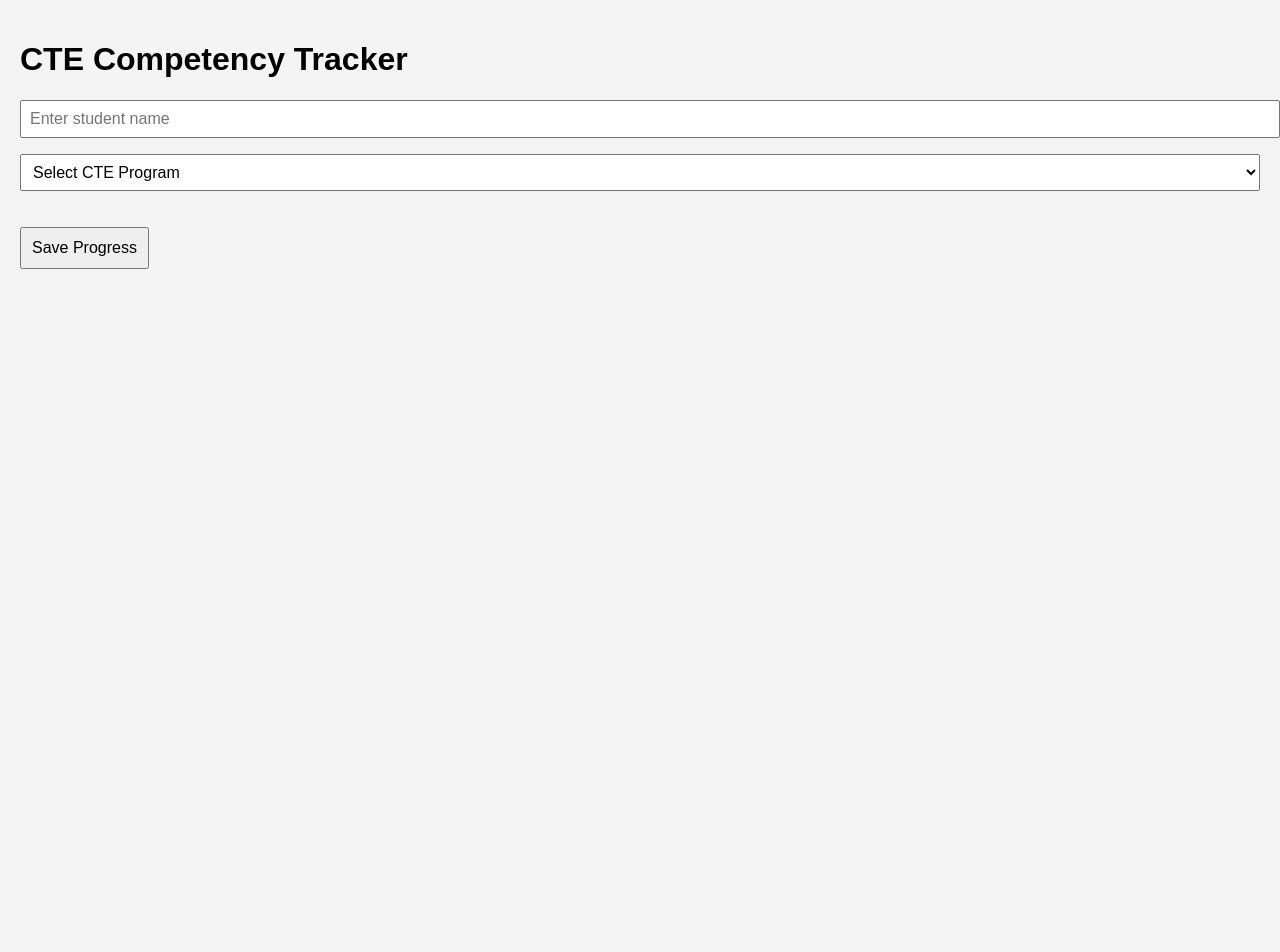
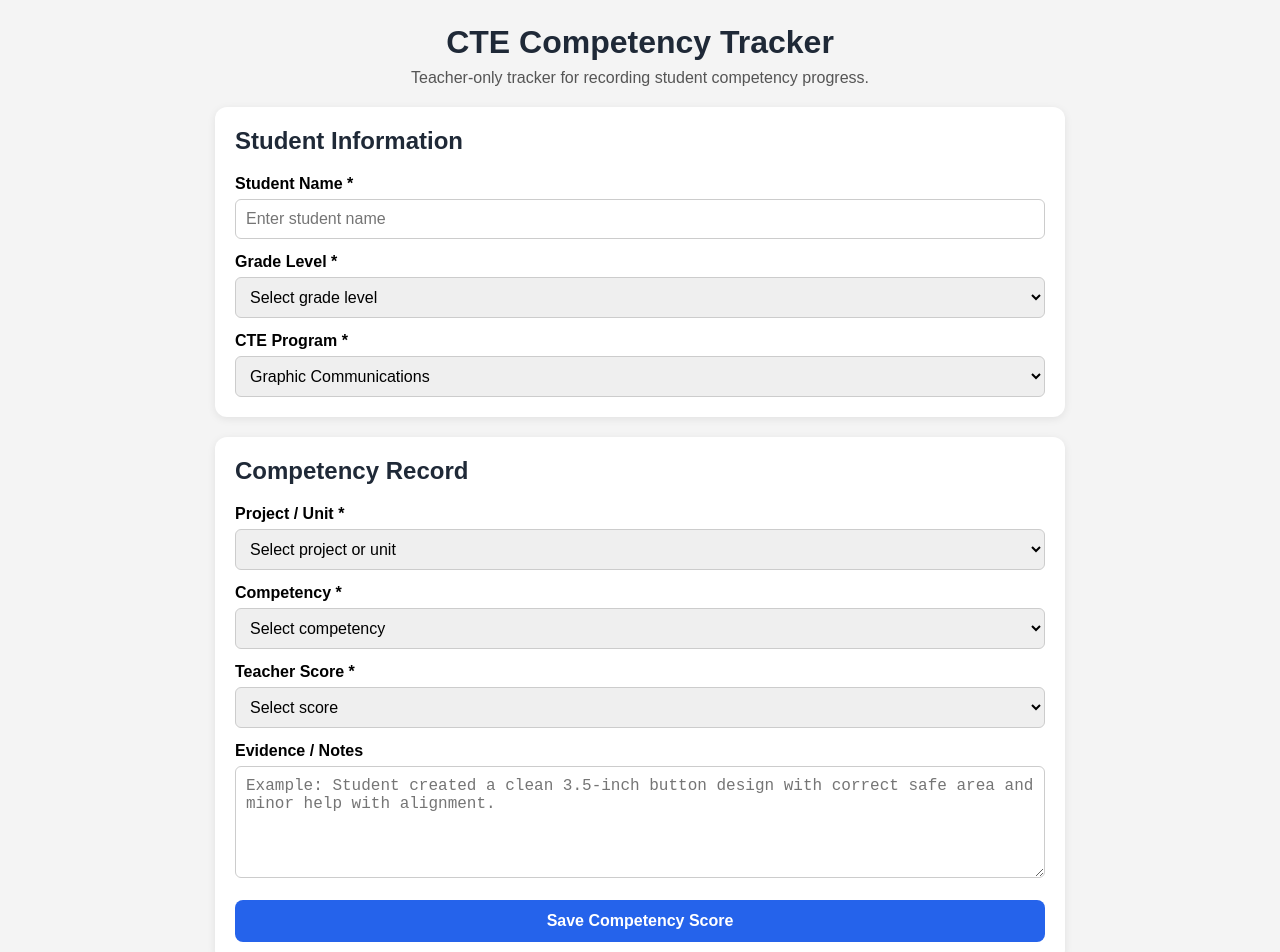
Before and after one commit to danrams66/cte-competency-tracker, a React (Vite) app: page / in a window 1280 px wide. Shown: the top 952 px of the page. Before the commit the page ends 800 px from the top, so only its background shows below. Built offline with nearby package versions, Linux system fonts and the light colour scheme.

Commit message:
Update App.jsx

```diff
--- a/src/components/App.jsx
+++ b/src/components/App.jsx
@@ -1,98 +1,390 @@
 import React, { useState } from 'react';
 
 const programs = [
-  'Auto Technology', 'Metal Fabrication', 'Cosmetology', 'Culinary Arts',
-  'Carpentry', 'Electrical', 'HVAC', 'Plumbing', 'Medical Assisting',
-  'TV & Radio Broadcasting', 'Marketing', 'Graphic Communications',
-  'Computer Info Systems', 'Dental Assisting', 'Robotics', 'Criminal Justice',
-  'Early Education & Child Care', 'Environmental Science', 'Engineering'
+  'Graphic Communications',
+  'Auto Technology',
+  'Metal Fabrication',
+  'Cosmetology',
+  'Culinary Arts',
+  'Carpentry',
+  'Electrical',
+  'HVAC',
+  'Plumbing',
+  'Medical Assisting',
+  'TV & Radio Broadcasting',
+  'Marketing',
+  'Computer Info Systems',
+  'Dental Assisting',
+  'Robotics',
+  'Criminal Justice',
+  'Early Education & Child Care',
+  'Environmental Science',
+  'Engineering'
 ];
 
-const sampleCompetencies = {
+const projects = [
+  'Button Pin Project',
+  'Gallery Art Collage',
+  'DTF Shirt Design',
+  'Signs / Vinyl Cutting',
+  'Book Making',
+  'Vehicle Wrap Design',
+  'Live Work / Customer Job',
+  'Employability / Shop Performance',
+  'Safety',
+  'Other'
+];
+
+const competencies = {
   'Graphic Communications': [
-    { id: 'GC-01', description: 'Operate digital printing equipment safely.' },
-    { id: 'GC-02', description: 'Apply design principles in Adobe Illustrator.' }
-  ],
-  'Auto Technology': [
-    { id: 'AT-01', description: 'Perform routine oil and filter change.' },
-    { id: 'AT-02', description: 'Diagnose engine warning lights.' }
+    {
+      id: 'GC-SAFETY-01',
+      description: 'Demonstrates safe use of tools, equipment, PPE, and shop procedures.'
+    },
+    {
+      id: 'GC-DESIGN-01',
+      description: 'Applies design principles such as layout, alignment, contrast, balance, typography, and color.'
+    },
+    {
+      id: 'GC-ILLUSTRATOR-01',
+      description: 'Uses Adobe Illustrator tools to create and prepare vector artwork.'
+    },
+    {
+      id: 'GC-PHOTOSHOP-01',
+      description: 'Uses Adobe Photoshop tools to edit, adjust, and prepare raster images.'
+    },
+    {
+      id: 'GC-FILESETUP-01',
+      description: 'Sets up files correctly using proper size, bleed, margins, resolution, and color mode.'
+    },
+    {
+      id: 'GC-PRINT-01',
+      description: 'Prepares artwork for digital print, wide-format print, DTF, vinyl, or other production output.'
+    },
+    {
+      id: 'GC-FINISHING-01',
+      description: 'Completes finishing tasks accurately, including cutting, trimming, pressing, assembly, or mounting.'
+    },
+    {
+      id: 'GC-CRAFT-01',
+      description: 'Produces clean, accurate, professional-quality finished work.'
+    },
+    {
+      id: 'GC-EMPLOY-01',
+      description: 'Demonstrates employability skills including effort, time management, teamwork, responsibility, and professionalism.'
+    },
+    {
+      id: 'GC-CUSTOMER-01',
+      description: 'Follows job directions and communicates appropriately for live work or customer-based projects.'
+    }
   ]
+};
+
+const scoreDescriptions = {
+  '5': 'Independent workplace-level performance',
+  '4': 'Minimal help / close to proficient',
+  '3': 'Can do with supervision or assistance',
+  '2': 'Limited ability / needs more instruction',
+  '1': 'Introduced only',
+  '0': 'Practiced but cannot demonstrate yet'
 };
 
 export default function App() {
   const [studentName, setStudentName] = useState('');
-  const [program, setProgram] = useState('');
-  const [progress, setProgress] = useState({});
+  const [gradeLevel, setGradeLevel] = useState('');
+  const [program, setProgram] = useState('Graphic Communications');
+  const [project, setProject] = useState('');
+  const [competencyId, setCompetencyId] = useState('');
+  const [score, setScore] = useState('');
+  const [notes, setNotes] = useState('');
   const [status, setStatus] = useState('');
+  const [isSaving, setIsSaving] = useState(false);
 
-  const handleNoteChange = (id, note) => {
-    setProgress(prev => ({ ...prev, [id]: note }));
+  const selectedCompetencies = competencies[program] || [];
+  const selectedCompetency = selectedCompetencies.find(
+    (comp) => comp.id === competencyId
+  );
+
+  const resetForm = () => {
+    setProject('');
+    setCompetencyId('');
+    setScore('');
+    setNotes('');
   };
 
   const handleSave = async () => {
+    setStatus('');
+
+    if (!studentName || !gradeLevel || !program || !project || !competencyId || score === '') {
+      setStatus('⚠️ Please complete all required fields before saving.');
+      return;
+    }
+
     const data = {
       studentName,
+      gradeLevel,
       program,
-    progress,
+      project,
+      competencyId,
+      competencyDescription: selectedCompetency?.description || '',
+      score,
+      scoreDescription: scoreDescriptions[score],
+      notes,
       timestamp: new Date().toISOString()
     };
 
     try {
-    const response = await fetch("https://script.google.com/macros/s/AKfycbzbfvnZWWjOSMiR-1S8RqED0wC7eqQLBqnIytA8FjWHLxo7UD9uA34zvaTIZYlBTBL-/exec", {
-      method: "POST",
-      mode: "no-cors",
+      setIsSaving(true);
+
+      await fetch(
+        'https://script.google.com/macros/s/AKfycbzbfvnZWWjOSMiR-1S8RqED0wC7eqQLBqnIytA8FjWHLxo7UD9uA34zvaTIZYlBTBL-/exec',
+        {
+          method: 'POST',
+          mode: 'no-cors',
           headers: {
-        "Content-Type": "application/json"
+            'Content-Type': 'application/json'
           },
           body: JSON.stringify(data)
-    });
+        }
+      );
 
-    setStatus('✅ Progress saved to Google Sheets');
-  } catch (err) {
-    console.error(err);
-    setStatus('❌ Failed to save');
+      setStatus('✅ Competency score saved.');
+      resetForm();
+    } catch (error) {
+      console.error(error);
+      setStatus('❌ Save failed. Check the Apps Script / Google Sheet connection.');
+    } finally {
+      setIsSaving(false);
     }
   };
 
   return (
-    <div style={{ padding: 20, fontFamily: 'Arial, sans-serif' }}>
-      <h1>CTE Competency Tracker</h1>
+    <div style={styles.page}>
+      <div style={styles.container}>
+        <header style={styles.header}>
+          <h1 style={styles.title}>CTE Competency Tracker</h1>
+          <p style={styles.subtitle}>
+            Teacher-only tracker for recording student competency progress.
+          </p>
+        </header>
+
+        <section style={styles.card}>
+          <h2 style={styles.sectionTitle}>Student Information</h2>
+
+          <label style={styles.label}>Student Name *</label>
           <input
+            type="text"
             placeholder="Enter student name"
             value={studentName}
             onChange={(e) => setStudentName(e.target.value)}
-        style={{ width: '100%', padding: 8, fontSize: 16, marginBottom: 16 }}
+            style={styles.input}
           />
+
+          <label style={styles.label}>Grade Level *</label>
+          <select
+            value={gradeLevel}
+            onChange={(e) => setGradeLevel(e.target.value)}
+            style={styles.input}
+          >
+            <option value="">Select grade level</option>
+            <option value="9">Grade 9</option>
+            <option value="10">Grade 10</option>
+            <option value="11">Grade 11</option>
+            <option value="12">Grade 12</option>
+          </select>
+
+          <label style={styles.label}>CTE Program *</label>
           <select
             value={program}
-        onChange={(e) => setProgram(e.target.value)}
-        style={{ width: '100%', padding: 8, fontSize: 16, marginBottom: 16 }}
+            onChange={(e) => {
+              setProgram(e.target.value);
+              setCompetencyId('');
+            }}
+            style={styles.input}
           >
-        <option value="">Select CTE Program</option>
             {programs.map((prog) => (
-          <option key={prog} value={prog}>{prog}</option>
+              <option key={prog} value={prog}>
+                {prog}
+              </option>
             ))}
           </select>
-      {sampleCompetencies[program] && (
-        <div>
-          <h2>Competencies for {program}</h2>
-          {sampleCompetencies[program].map((comp) => (
-            <div key={comp.id} style={{ marginBottom: 12 }}>
-              <p><strong>{comp.description}</strong></p>
-              <textarea
-                rows={3}
-                value={progress[comp.id] || ''}
-                onChange={(e) => handleNoteChange(comp.id, e.target.value)}
-                style={{ width: '100%' }}
-              />
-            </div>
+        </section>
+
+        <section style={styles.card}>
+          <h2 style={styles.sectionTitle}>Competency Record</h2>
+
+          <label style={styles.label}>Project / Unit *</label>
+          <select
+            value={project}
+            onChange={(e) => setProject(e.target.value)}
+            style={styles.input}
+          >
+            <option value="">Select project or unit</option>
+            {projects.map((proj) => (
+              <option key={proj} value={proj}>
+                {proj}
+              </option>
             ))}
+          </select>
+
+          <label style={styles.label}>Competency *</label>
+          <select
+            value={competencyId}
+            onChange={(e) => setCompetencyId(e.target.value)}
+            style={styles.input}
+          >
+            <option value="">Select competency</option>
+            {selectedCompetencies.map((comp) => (
+              <option key={comp.id} value={comp.id}>
+                {comp.id} — {comp.description}
+              </option>
+            ))}
+          </select>
+
+          {selectedCompetency && (
+            <div style={styles.competencyBox}>
+              <strong>{selectedCompetency.id}</strong>
+              <p style={{ margin: '6px 0 0' }}>{selectedCompetency.description}</p>
             </div>
           )}
-      <button onClick={handleSave} style={{ marginTop: 20, padding: 10, fontSize: 16 }}>
-        Save Progress
+
+          <label style={styles.label}>Teacher Score *</label>
+          <select
+            value={score}
+            onChange={(e) => setScore(e.target.value)}
+            style={styles.input}
+          >
+            <option value="">Select score</option>
+            <option value="5">5 — Independent workplace-level performance</option>
+            <option value="4">4 — Minimal help / close to proficient</option>
+            <option value="3">3 — Can do with supervision or assistance</option>
+            <option value="2">2 — Limited ability / needs more instruction</option>
+            <option value="1">1 — Introduced only</option>
+            <option value="0">0 — Practiced but cannot demonstrate yet</option>
+          </select>
+
+          <label style={styles.label}>Evidence / Notes</label>
+          <textarea
+            rows="5"
+            placeholder="Example: Student created a clean 3.5-inch button design with correct safe area and minor help with alignment."
+            value={notes}
+            onChange={(e) => setNotes(e.target.value)}
+            style={styles.textarea}
+          />
+
+          <button
+            onClick={handleSave}
+            disabled={isSaving}
+            style={{
+              ...styles.button,
+              opacity: isSaving ? 0.7 : 1,
+              cursor: isSaving ? 'not-allowed' : 'pointer'
+            }}
+          >
+            {isSaving ? 'Saving...' : 'Save Competency Score'}
           </button>
-      {status && <p style={{ marginTop: 16 }}>{status}</p>}
+
+          {status && <p style={styles.status}>{status}</p>}
+        </section>
+
+        <section style={styles.card}>
+          <h2 style={styles.sectionTitle}>Rating Scale</h2>
+          <ul style={styles.scaleList}>
+            <li><strong>5</strong> — Independent workplace-level performance</li>
+            <li><strong>4</strong> — Minimal help / close to proficient</li>
+            <li><strong>3</strong> — Can do with supervision or assistance</li>
+            <li><strong>2</strong> — Limited ability / needs more instruction</li>
+            <li><strong>1</strong> — Introduced only</li>
+            <li><strong>0</strong> — Practiced but cannot demonstrate yet</li>
+            <li><strong>Blank</strong> — Not taught or not assessed</li>
+          </ul>
+        </section>
+      </div>
     </div>
   );
 }
+
+const styles = {
+  page: {
+    minHeight: '100vh',
+    background: '#f4f4f4',
+    padding: '24px'
+  },
+  container: {
+    maxWidth: '850px',
+    margin: '0 auto',
+    fontFamily: 'Arial, sans-serif'
+  },
+  header: {
+    marginBottom: '20px',
+    textAlign: 'center'
+  },
+  title: {
+    margin: 0,
+    fontSize: '32px',
+    color: '#1f2937'
+  },
+  subtitle: {
+    marginTop: '8px',
+    color: '#555'
+  },
+  card: {
+    background: '#ffffff',
+    padding: '20px',
+    borderRadius: '12px',
+    marginBottom: '20px',
+    boxShadow: '0 2px 8px rgba(0,0,0,0.08)'
+  },
+  sectionTitle: {
+    marginTop: 0,
+    color: '#1f2937'
+  },
+  label: {
+    display: 'block',
+    fontWeight: 'bold',
+    marginTop: '14px',
+    marginBottom: '6px'
+  },
+  input: {
+    width: '100%',
+    padding: '10px',
+    fontSize: '16px',
+    borderRadius: '6px',
+    border: '1px solid #ccc',
+    boxSizing: 'border-box'
+  },
+  textarea: {
+    width: '100%',
+    padding: '10px',
+    fontSize: '16px',
+    borderRadius: '6px',
+    border: '1px solid #ccc',
+    boxSizing: 'border-box',
+    resize: 'vertical'
+  },
+  competencyBox: {
+    background: '#eef6ff',
+    border: '1px solid #b8dcff',
+    padding: '12px',
+    borderRadius: '8px',
+    marginTop: '12px'
+  },
+  button: {
+    marginTop: '18px',
+    width: '100%',
+    padding: '12px',
+    fontSize: '16px',
+    fontWeight: 'bold',
+    borderRadius: '8px',
+    border: 'none',
+    background: '#2563eb',
+    color: '#ffffff'
+  },
+  status: {
+    marginTop: '14px',
+    fontWeight: 'bold'
+  },
+  scaleList: {
+    lineHeight: '1.8'
+  }
+};
```
Lines whose indentation alone changed are shown as unchanged.
